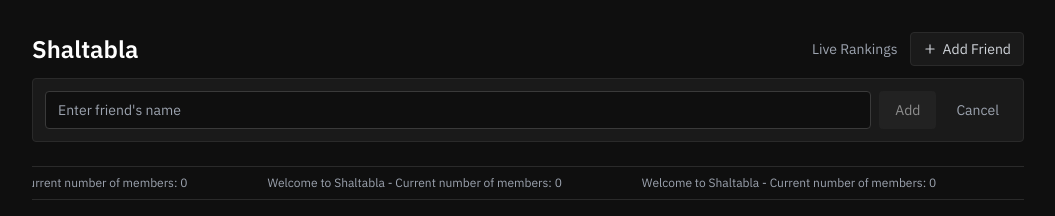
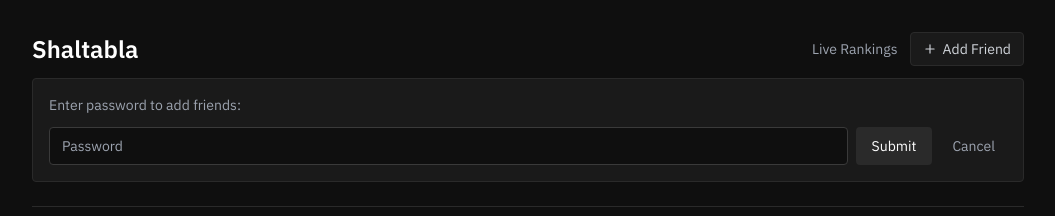
Before and after one commit to darthstorm69-cmd/shaltabla, a Next.js app: page / in a window 1280 px wide. Both pictures are taken after a click on the button "Add Friend". Shown: the top 216 px of the page, without its empty margins (112-1167 px from the left). Built offline with nearby package versions, Linux system fonts and the light colour scheme; no server answers; the database is empty.

Commit message:
Add password protection for Add Friend feature

```diff
--- a/pages/index.tsx
+++ b/pages/index.tsx
@@ -14,9 +14,17 @@ export default function Home() {
   const [showAddForm, setShowAddForm] = useState(false);
   const [newFriendName, setNewFriendName] = useState('');
   const [addingFriend, setAddingFriend] = useState(false);
+  const [showPasswordPrompt, setShowPasswordPrompt] = useState(false);
+  const [passwordInput, setPasswordInput] = useState('');
+  const [isAuthenticated, setIsAuthenticated] = useState(false);
 
   useEffect(() => {
     loadFriends();
+    // Check if user is already authenticated in this session
+    const authStatus = sessionStorage.getItem('shaltabla_authenticated');
+    if (authStatus === 'true') {
+      setIsAuthenticated(true);
+    }
   }, []);
 
   const loadFriends = async () => {
@@ -35,6 +43,30 @@ export default function Home() {
 
   const handlePointChange = (message: string) => {
     setTickerMessages(prev => [...prev, message]);
+  };
+
+  const handlePasswordSubmit = (e: React.FormEvent) => {
+    e.preventDefault();
+    const correctPassword = process.env.NEXT_PUBLIC_ADD_FRIEND_PASSWORD || 'shaltabla2024';
+
+    if (passwordInput === correctPassword) {
+      setIsAuthenticated(true);
+      setShowPasswordPrompt(false);
+      setPasswordInput('');
+      setShowAddForm(true);
+      sessionStorage.setItem('shaltabla_authenticated', 'true');
+    } else {
+      setPasswordInput('');
+      alert('Incorrect password');
+    }
+  };
+
+  const handleAddFriendClick = () => {
+    if (isAuthenticated) {
+      setShowAddForm(!showAddForm);
+    } else {
+      setShowPasswordPrompt(true);
+    }
   };
 
   const handleAddFriend = async (e: React.FormEvent) => {
@@ -77,7 +109,7 @@ export default function Home() {
               <div className="flex items-center gap-3">
                 <span className="text-xs md:text-sm text-gray-400 hidden sm:inline">Live Rankings</span>
                 <button
-                  onClick={() => setShowAddForm(!showAddForm)}
+                  onClick={handleAddFriendClick}
                   className="flex items-center gap-1.5 px-3 py-1.5 text-xs md:text-sm bg-[#1a1a1a] border border-[#2a2a2a] text-gray-300 rounded hover:bg-[#222222] hover:border-[#3a3a3a] transition-colors"
                 >
                   <Plus className="w-3.5 h-3.5" />
@@ -87,8 +119,45 @@ export default function Home() {
               </div>
             </div>
 
+            {/* Password Prompt */}
+            {showPasswordPrompt && (
+              <div className="mb-4 p-4 bg-[#1a1a1a] border border-[#2a2a2a] rounded">
+                <form onSubmit={handlePasswordSubmit} className="space-y-3">
+                  <label className="block text-sm text-gray-400 mb-2">
+                    Enter password to add friends:
+                  </label>
+                  <div className="flex gap-2">
+                    <input
+                      type="password"
+                      value={passwordInput}
+                      onChange={(e) => setPasswordInput(e.target.value)}
+                      placeholder="Password"
+                      className="flex-1 px-3 py-2 bg-[#0f0f0f] border border-[#2a2a2a] text-white text-sm rounded focus:outline-none focus:border-[#3a3a3a]"
+                      autoFocus
+                    />
+                    <button
+                      type="submit"
+                      className="px-4 py-2 bg-[#2a2a2a] text-white text-sm rounded hover:bg-[#3a3a3a] transition-colors"
+                    >
+                      Submit
+                    </button>
+                    <button
+                      type="button"
+                      onClick={() => {
+                        setShowPasswordPrompt(false);
+                        setPasswordInput('');
+                      }}
+                      className="px-3 py-2 text-gray-400 text-sm rounded hover:text-white hover:bg-[#222222] transition-colors"
+                    >
+                      Cancel
+                    </button>
+                  </div>
+                </form>
+              </div>
+            )}
+
             {/* Add Friend Form */}
-            {showAddForm && (
+            {showAddForm && isAuthenticated && (
               <form onSubmit={handleAddFriend} className="mb-4 p-3 bg-[#1a1a1a] border border-[#2a2a2a] rounded">
                 <div className="flex gap-2">
                   <input
```
Also changed, not shown: 1 other file (tests, documents, lock files or other folders).
